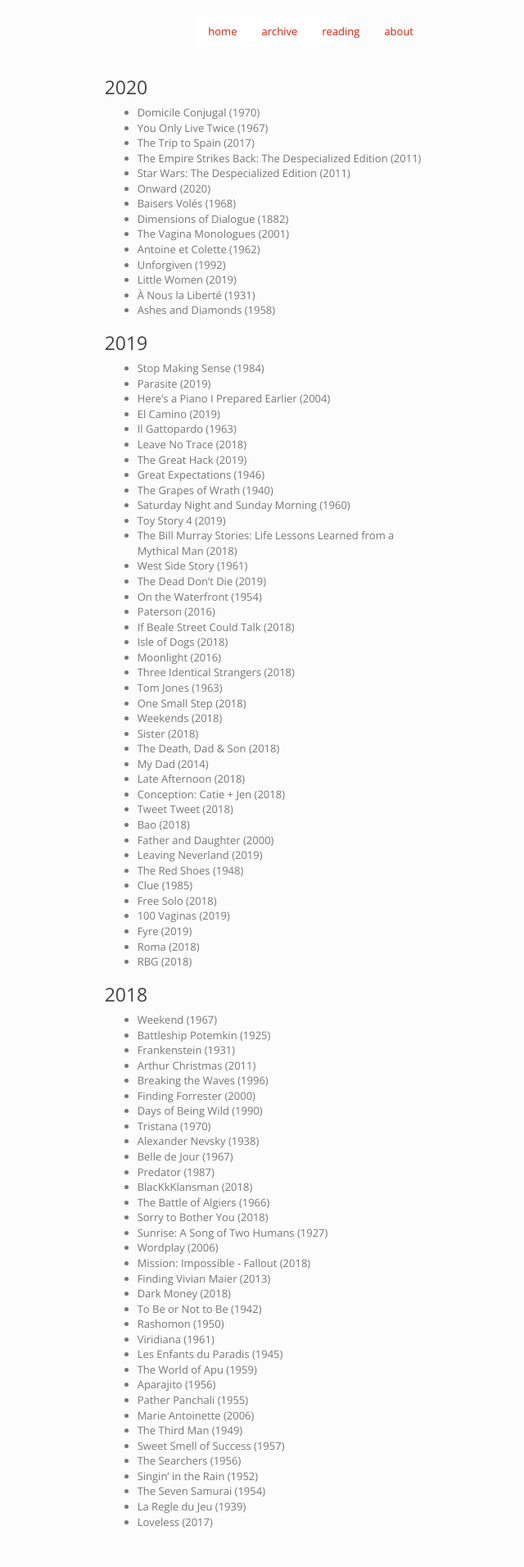
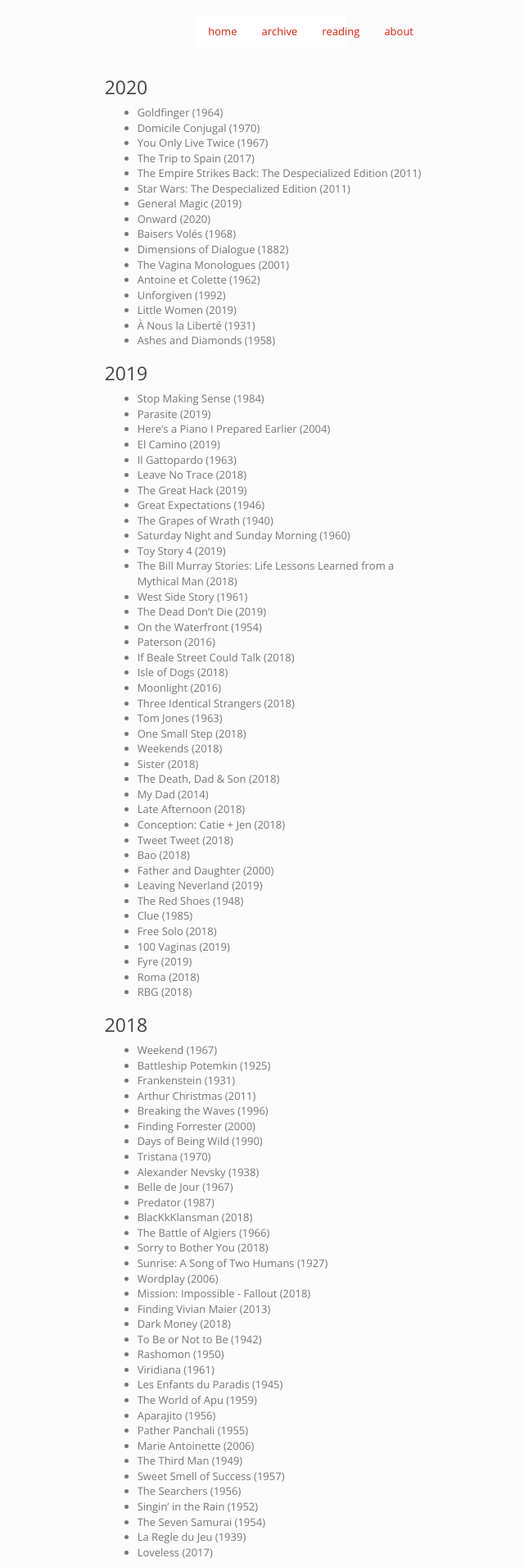
Before and after one commit to imtayadeway/imtayadeway.github.io, a Jekyll site: the page built from film/index.md, in a window 1280 px wide. Shown: the whole page at 82% size, without its empty margins (309-949 px from the left). Built offline with Jekyll 4.4.1, drawn with Linux system fonts in a browser that asks for light colours; before the commit the page ends 1875 px from its top, so only the background shows below that.

Commit message:
g'finger/gnr magic

```diff
--- a/film/index.md
+++ b/film/index.md
@@ -5,11 +5,13 @@
 
 ### 2020
 
+- Goldfinger (1964)
 - Domicile Conjugal (1970)
 - You Only Live Twice (1967)
 - The Trip to Spain (2017)
 - The Empire Strikes Back: The Despecialized Edition (2011)
 - Star Wars: The Despecialized Edition (2011)
+- General Magic (2019)
 - Onward (2020)
 - Baisers Volés (1968)
 - Dimensions of Dialogue (1882)
```
